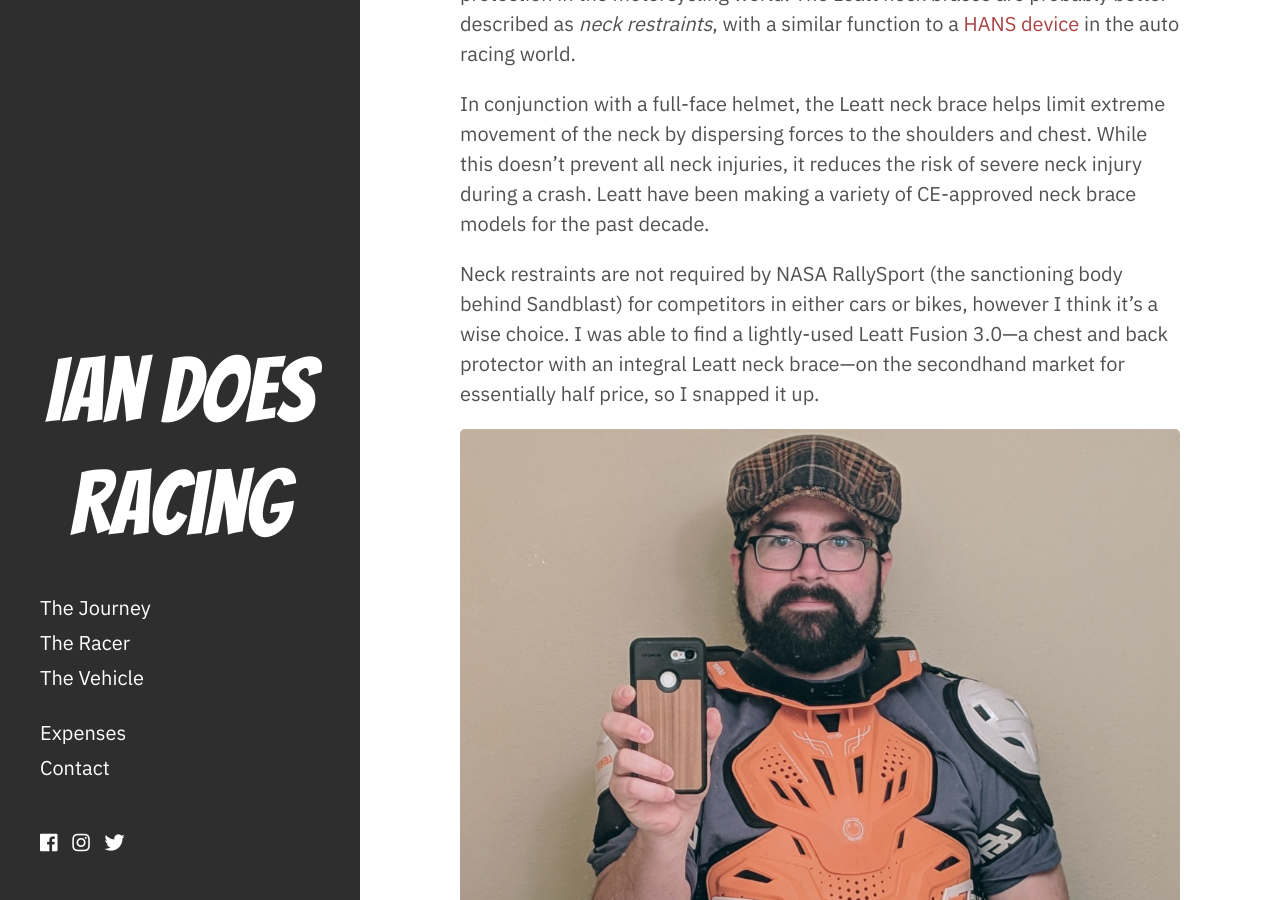
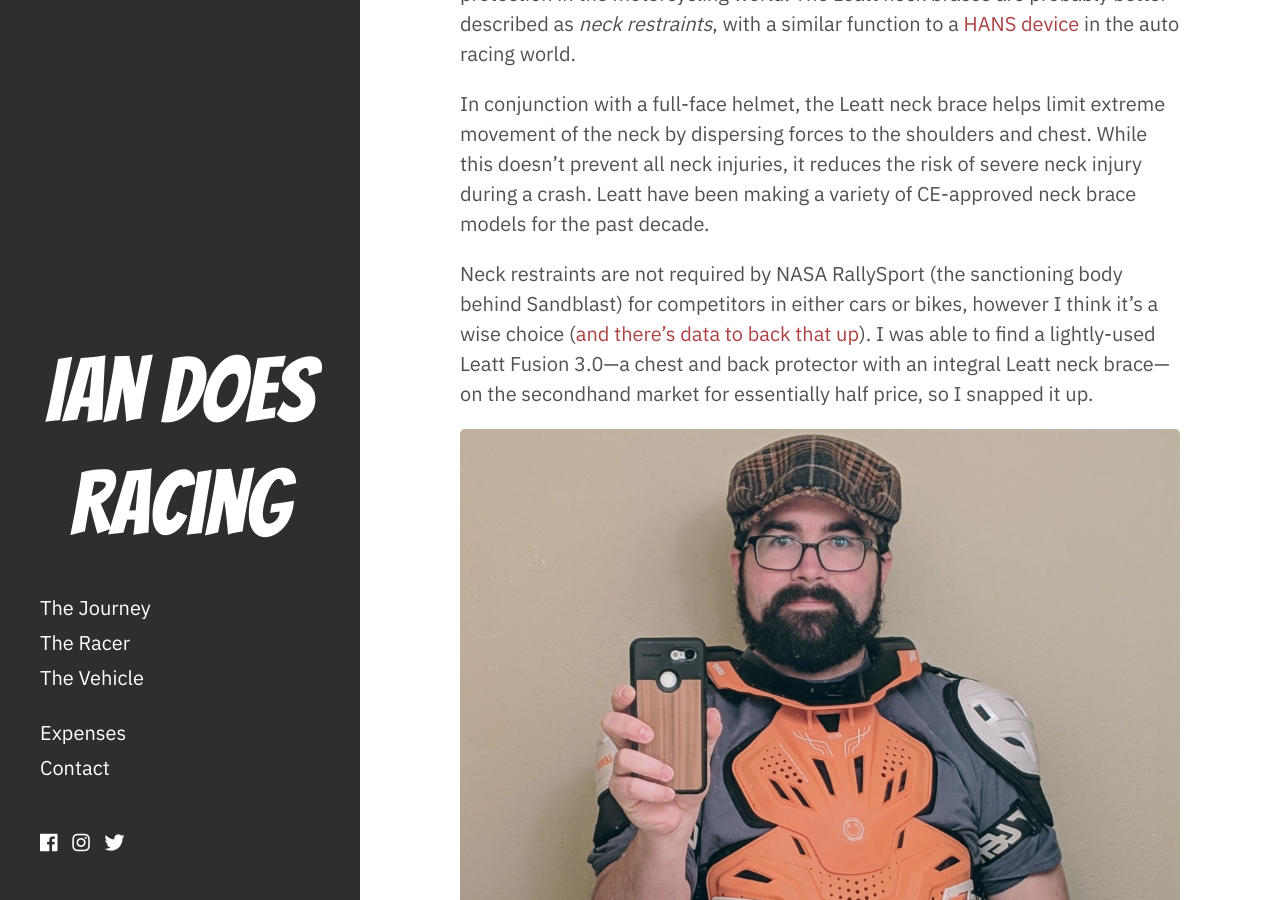
Before and after one commit to icooper/iandoesracing, a Jekyll site: the page built from _posts/2019-01-08-rider-protection.md, in a window 1280 px wide and 900 px high, scrolled down 361 px. Built offline with Jekyll 4.4.1, drawn with Linux system fonts in a browser that asks for light colours; nearby versions of some CDN libraries.

Commit message:
added link to neck brace article

```diff
--- a/_posts/2019-01-08-rider-protection.md
+++ b/_posts/2019-01-08-rider-protection.md
@@ -10,7 +10,7 @@
 
 In conjunction with a full-face helmet, the Leatt neck brace helps limit extreme movement of the neck by dispersing forces to the shoulders and chest. While this doesn't prevent all neck injuries, it reduces the risk of severe neck injury during a crash. Leatt have been making a variety of CE-approved neck brace models for the past decade.
 
-Neck restraints are not required by NASA RallySport (the sanctioning body behind Sandblast) for competitors in either cars or bikes, however I think it's a wise choice. I was able to find a lightly-used Leatt Fusion 3.0---a chest and back protector with an integral Leatt neck brace---on the secondhand market for essentially half price, so I snapped it up.
+Neck restraints are not required by NASA RallySport (the sanctioning body behind Sandblast) for competitors in either cars or bikes, however I think it's a wise choice ([and there's data to back that up](https://www.revzilla.com/common-tread/ask-the-doc-do-neck-braces-reduce-injuries)). I was able to find a lightly-used Leatt Fusion 3.0---a chest and back protector with an integral Leatt neck brace---on the secondhand market for essentially half price, so I snapped it up.
 
 ![bathroom mirror Leatt selfie](/assets/img/leatt-selfie.jpg "bathroom mirror Leatt selfie")
 
```
